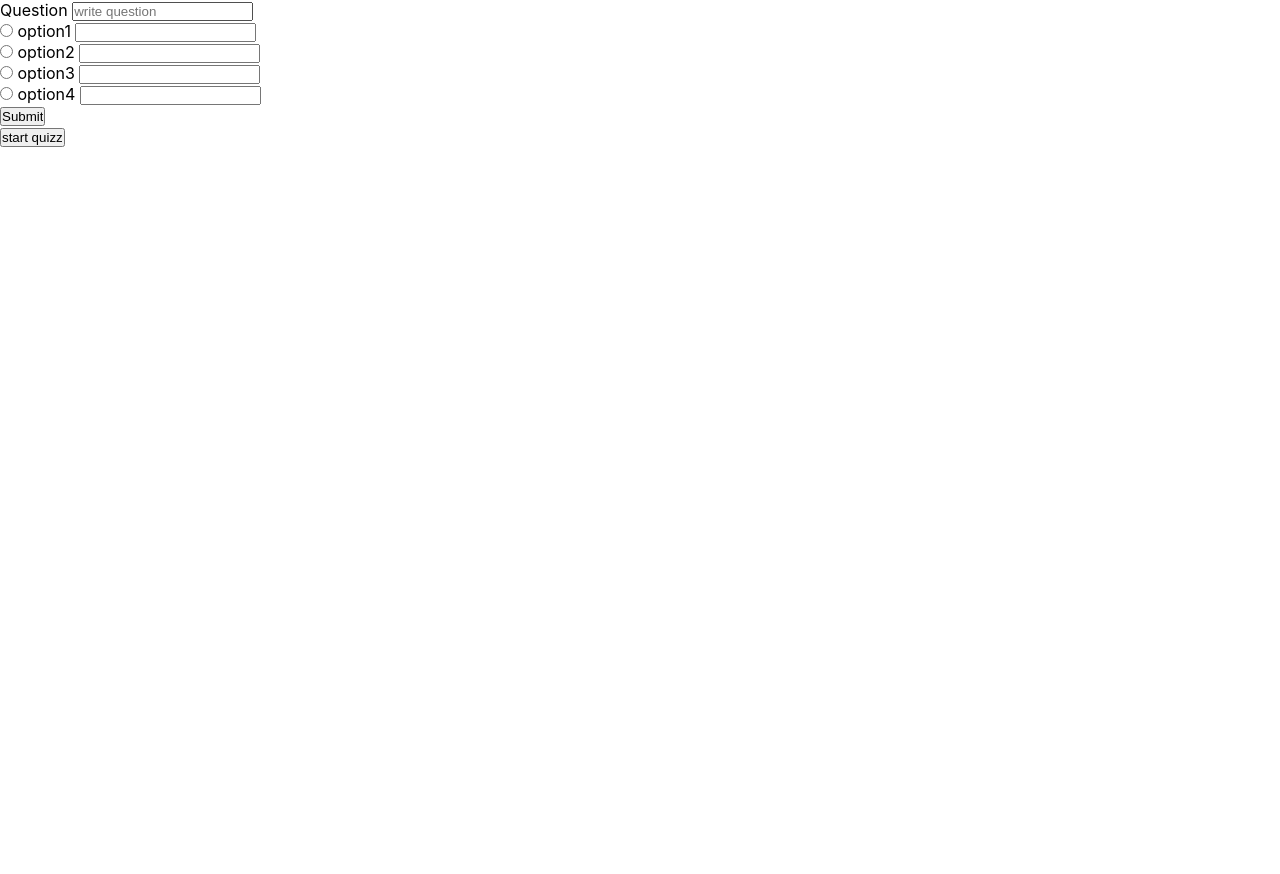
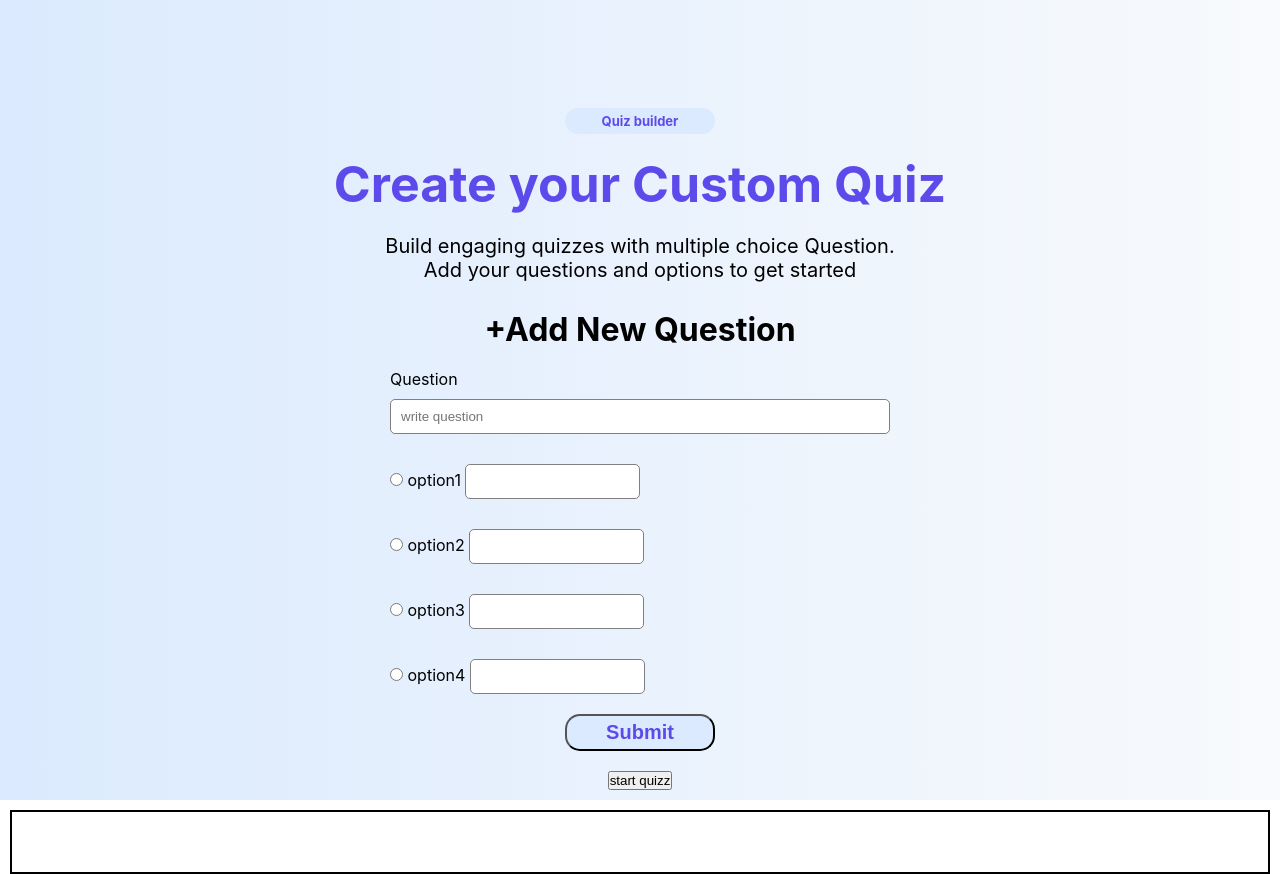
Before and after one commit to shubham21881/Funquiz, a plain HTML site: page index.html in a window 1280 px wide. Before the commit the page ends 800 px from the top, so only its background shows below. Drawn offline with Linux system fonts and the light colour scheme; a script that the page names is missing.

Commit message:
enhance quiz builder UI; add header and styling for improved user experience

```diff
--- a/index.html
+++ b/index.html
@@ -11,26 +11,27 @@
 </head>
 <body>
     <div class="container">
+        <header>
+            <span><h4>Quiz builder</h4></span>
+            <h1>Create your Custom Quiz</h1>
+            <p>Build engaging quizzes with multiple choice Question.<br> Add your questions and options to get started </p>
+        </header>
        <!-- quiz box -->
     <div class="quiz-box">
+          <div><h1><span>+</span>Add New Question</h1></div>
 
         <form action="" >
-
            <label for="question">  Question <input required id="question"class="inputvalue" type="text" placeholder="write question"></label><br>
            <label for="option1">  <input required type="radio" id="1" value="false" class="radio" name="option">  option1  <input required id="option1"class="inputvalue" type="text"></label><br>
            <label for="option2">  <input required type="radio" id='2'value="false" class="radio" name="option">  option2  <input required id="option2"class="inputvalue" type="text"></label><br>
            <label for="option3">  <input required type="radio" id="3" value="false" class="radio" name="option">  option3  <input required id="option3"class="inputvalue" type="text"></label><br>
            <label for="option4">  <input required type="radio" id="4" value="false" class="radio" name="option">  option4  <input required id="option4"class="inputvalue" type="text"></label><br>
-           <input type="submit">
+           <input id="submit" type="submit">
         </form>
-        <button id="start">start quizz</button>
+        <button id="start" class="submitbtn">start quizz</button>
 
     </div>
-             <div id="display1">
 
-
-
-             </div>
 
 
 
@@ -47,13 +48,17 @@
 
     </div>
 
+ <div id="display1">
+
+
+
+             </div>
 
 
 
 
 
-
-    <!-- <script src="https://unpkg.com/lenis@1.3.4/dist/lenis.min.js"></script>  -->
+    <script src="https://unpkg.com/lenis@1.3.4/dist/lenis.min.js"></script>
     <script src="./script.js"></script>
 </body>
 </html>
--- a/script.js
+++ b/script.js
@@ -1,12 +1,12 @@
   // Initialize Lenis
-// const lenis = new Lenis({
-//   autoRaf: true,
-// });
+const lenis = new Lenis({
+  autoRaf: true,
+});
 
 // Listen for the scroll event and log the event data
-// lenis.on('scroll', (e) => {
-//   console.log(e);
-// });
+lenis.on('scroll', (e) => {
+  console.log(e);
+});
 
 
 
--- a/style.css
+++ b/style.css
@@ -67,3 +67,109 @@ ol{
     height: 400px;
     padding: 10px;
 }
+
+header{
+    margin-top: 100px;
+    padding-top: 30px;
+    display: flex;
+    flex-direction: column;
+    justify-content: center;
+    align-items: center;
+    height:200px;
+    text-align: center;
+    row-gap: 20px;
+}
+header span{
+    background-color: #dbeafe;
+    width: 150px;
+    /* border: 1px solid black; */
+    padding: 5px 10px 5px 10px;
+    border-radius: 15px;
+    font-size: small;
+    font-weight: 50px;
+    color: #5d4aea;
+
+}
+
+header h1{
+    font-size: 50px;
+    color: #5d4aea;
+}
+
+
+header p{
+    font-size: 20px;
+}
+
+.container{
+    display: flex;
+    justify-content: center;
+    align-items: center;
+    flex-direction: column;
+    gap: 10px;
+    padding: 15px;
+    /* background-color:#dbeafe; */
+    height: 100%;
+    background: linear-gradient(to right, #dbeafe,#f8fafc);
+    /* background: linear-gradient(to left, #ffffff 0%, #dbeafe 20%, #5d4aea 100%); */
+
+
+}
+
+.quiz-box{
+    width: 80%;
+    margin-top: 20px;
+    /* border: 2px solid black; */
+    display: flex;
+    flex-direction: column;
+    justify-content: center;
+    align-items: center;
+    gap: 20px;
+    margin-bottom: 30px;
+}
+
+form{
+    /* gap: 2px; */
+    display: flex;
+    flex-direction: column;
+    /* gap: 8px; */
+    width: 50%;
+    justify-content: center;
+    align-items: center;
+
+}
+.inputvalue{
+    margin-top: 10px;
+    height: 35px;
+    width: 35%;
+    border-radius: 5px;
+    border: 0.5px solid grey;
+    padding: 10px;
+}
+
+#question{
+    width: 100%;
+
+}
+#submit{
+    /* width: 100px;
+    height:25px ;
+    border-radius: 8px; */
+    /* padding: 5px 10px 5px 10px; */
+
+ background-color: #dbeafe;
+    width: 150px;
+    /* border: 1px solid black; */
+    padding: 5px 10px 5px 10px;
+    border-radius: 15px;
+    font-weight: 900;
+    font-size: 20px;
+    /* font-size: small;
+    font-weight: 50px; */
+    color: #5d4aea;
+
+
+}
+label{
+    width: 100%;
+}
```
